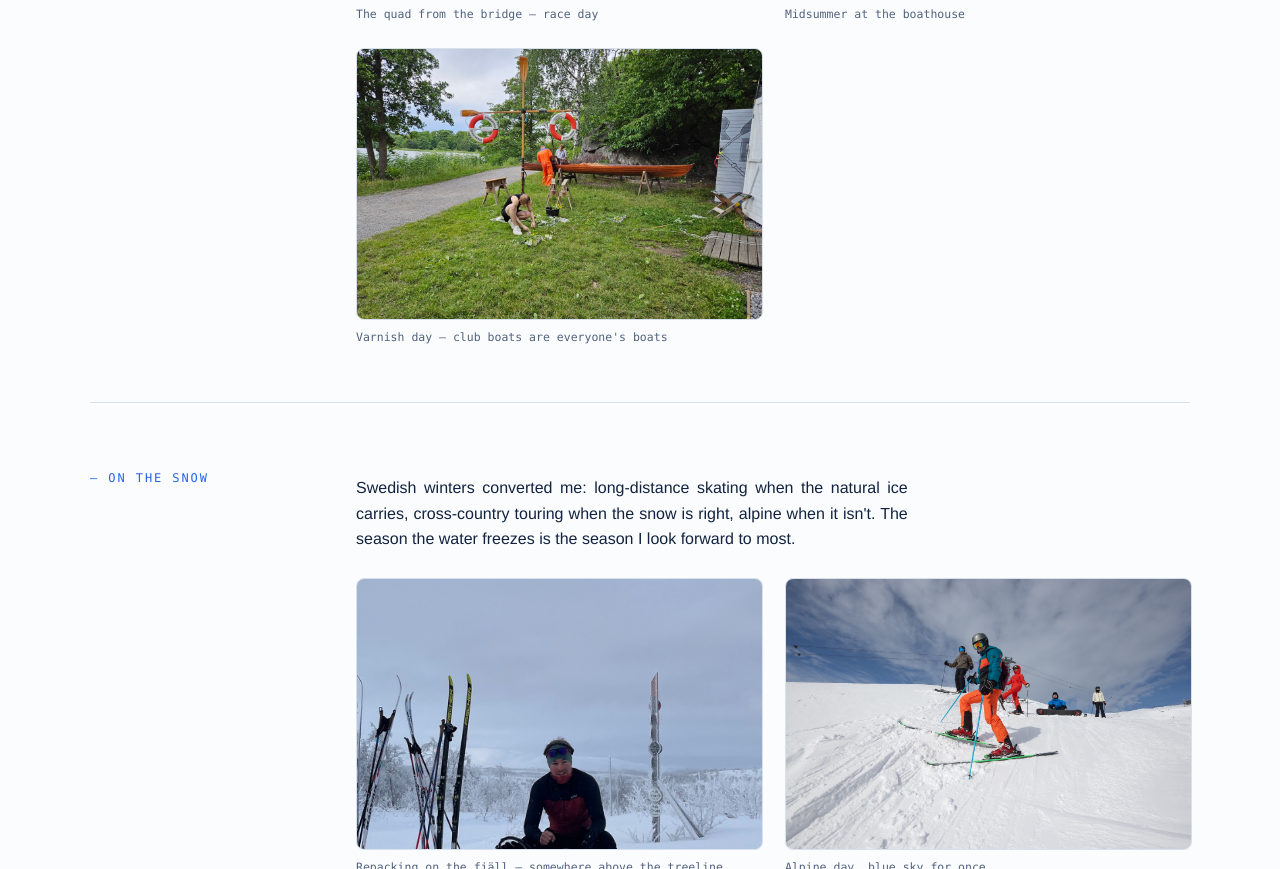
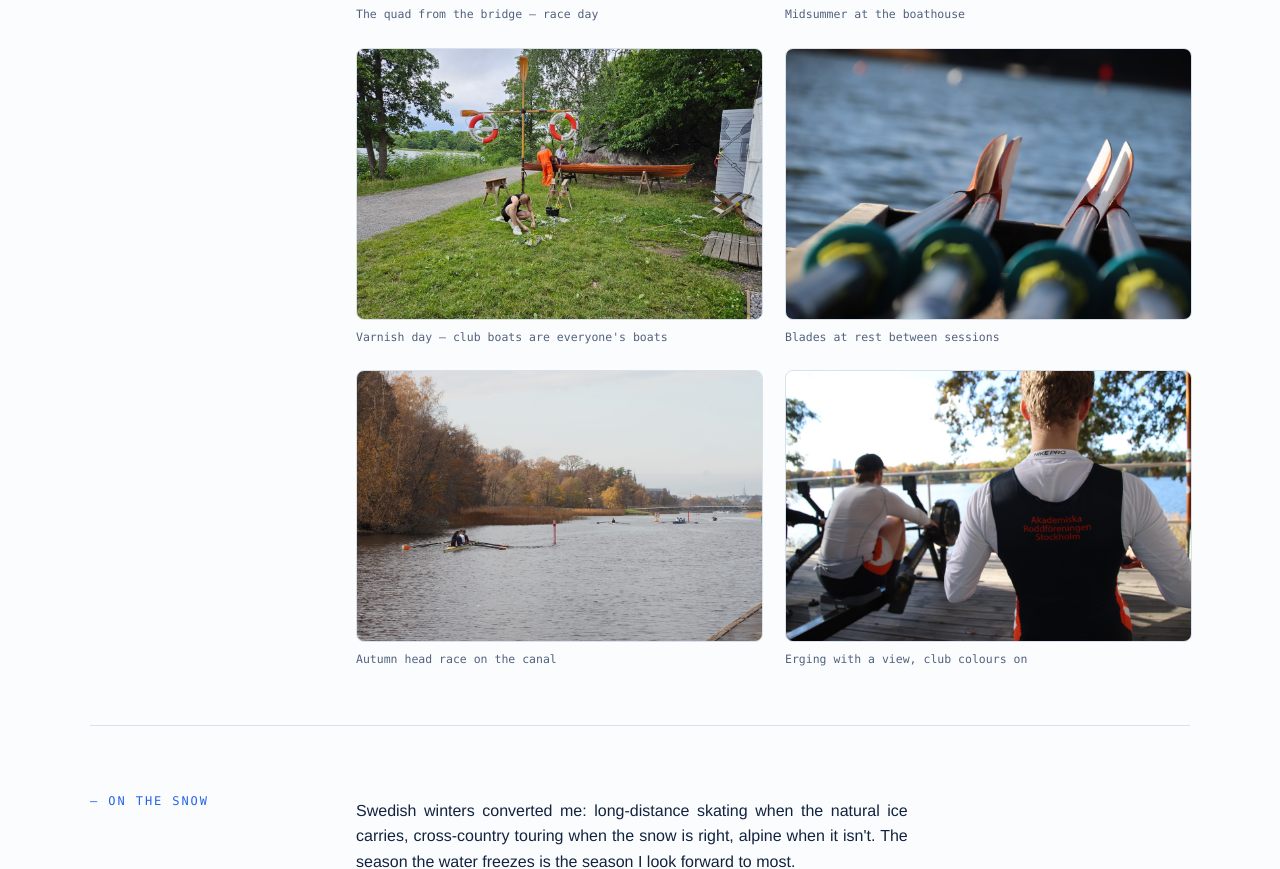
Before and after one commit to Corentin-Sueur/Corentin-Sueur.github.io, a plain HTML site: page beyond.html in a window 1280 px wide. Shown: the part 1074-1943 px from the top of the page. Drawn offline with Linux system fonts and the light colour scheme.

Commit message:
Publish: three new rowing photos
Co-Authored-By: Claude Fable 5 <noreply@anthropic.com>

```diff
--- a/beyond.html
+++ b/beyond.html
@@ -377,6 +377,18 @@ footer {
             <img src="assets/boat-work.jpg" alt="Club members restoring a wooden rowing boat outdoors, lifebuoys hung on an oar signpost" loading="lazy">
             <figcaption>Varnish day — club boats are everyone's boats</figcaption>
           </figure>
+          <figure>
+            <img src="assets/oars-detail.jpg" alt="Close-up of four oar blades resting over rippling water" loading="lazy">
+            <figcaption>Blades at rest between sessions</figcaption>
+          </figure>
+          <figure>
+            <img src="assets/canal-race.jpg" alt="A scull passing a race marker on an autumn canal, more boats beyond" loading="lazy">
+            <figcaption>Autumn head race on the canal</figcaption>
+          </figure>
+          <figure>
+            <img src="assets/erg-dock.jpg" alt="Two rowers on ergometers on a dock overlooking the water, club jersey reading Akademiska Roddföreningen Stockholm" loading="lazy">
+            <figcaption>Erging with a view, club colours on</figcaption>
+          </figure>
         </div>
       </div>
     </section>
```
Also changed, not shown: assets/canal-race.jpg (added), assets/erg-dock.jpg (added), assets/oars-detail.jpg (added).
